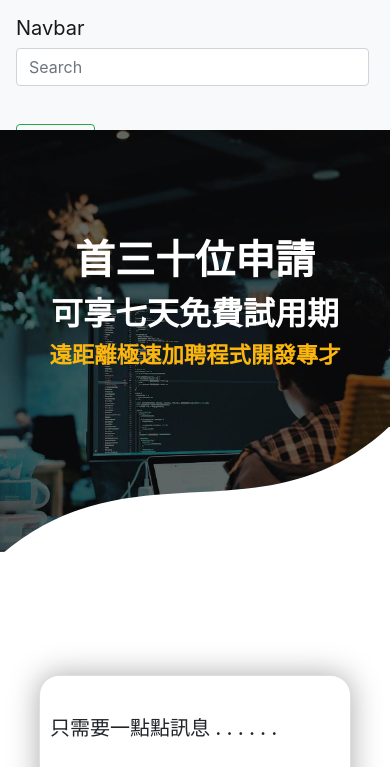
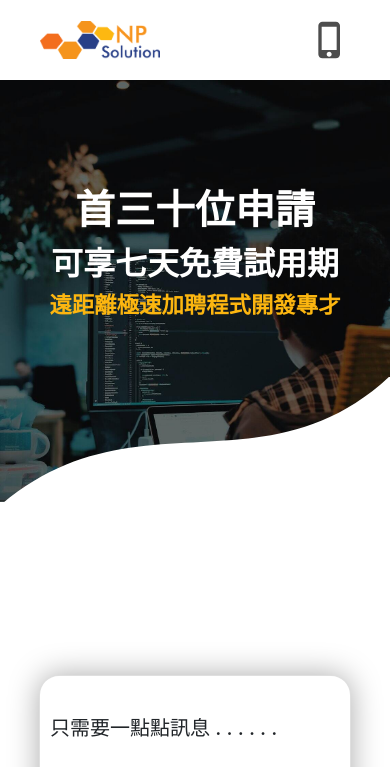
Before and after one commit to ATechSolutionLimited/npsl.com.hk, a plain HTML site: page index.html in a window 390 px wide. Shown: the top 767 px of the page. Drawn offline with Linux system fonts and the light colour scheme.

Commit message:
added navbar and footer

```diff
--- a/css/index.css
+++ b/css/index.css
@@ -14,6 +14,7 @@
   box-sizing: border-box;
 }
 
+/**
 ::-webkit-scrollbar {
   -webkit-appearance: none;
   width: 2px;
@@ -24,6 +25,7 @@
   background-color: rgba(0, 0, 0, .5);
   box-shadow: 0 0 1px rgba(255, 255, 255, .5);
 }
+*/
 
 /**
 section {
@@ -37,7 +39,38 @@ section {
 
 #navbar {
   background-color: #fff;
-  height: 130px;
+  height: 140px;
+  display: flex;
+  align-items: center;
+  position: relative;
+}
+
+#navbar .npsl-logo-img {
+  width: 180px;
+  position: absolute;
+  left: 150px;
+}
+
+.phone-bar,
+.phone-bar:hover,
+.phone-bar:focus {
+  display: flex;
+  align-items: center;
+  position: absolute;
+  width: 220px;
+  color: black;
+  text-decoration: none;
+}
+
+#navbar .phone-bar {
+  right: calc(0px + 150px);
+}
+
+.phone-number-label {
+  background-color: #f2f2f2;
+  font-size: 0.8rem;
+  padding: 8px;
+  border-radius: 10px;
 }
 
 #wall {
@@ -414,7 +447,24 @@ section {
   width: 30%;
 }
 
+footer {
+  background-color: #333333;
+  width: 100%;
+  height: 140px;
+}
+
+/** Medium devices (tablets, less than 992px) */
 @media (max-width: 991.98px) {
+  #navbar .npsl-logo-img {
+    width: 180px;
+    position: absolute;
+    left: 100px;
+  }
+
+  #navbar .phone-bar {
+    right: calc(0px + 100px);
+  }
+
   #wall {
     justify-content: center;
   }
@@ -470,12 +520,41 @@ section {
   }
 }
 
+/** Small devices (landscape phones, less than 768px) */
 @media (max-width: 767.98px) {
+  #navbar {
+    height: 80px;
+    justify-content: space-between;
+    padding-left: 40px;
+    padding-right: 40px;
+  }
+
+  #navbar .npsl-logo-img {
+    left: initial;
+    position: static;
+    width: 120px;
+  }
+
+  #navbar .phone-bar {
+    right: initial;
+    position: static;
+    width: 40px;
+  }
+
+  #navbar .phone-bar .phone-number-label {
+    display: none;
+  }
+
   #oversea-team .free-trial-submit-btn, #member .free-trial-submit-btn {
     width: 80%
   }
+
+  footer {
+    height: 80px
+  }
 }
 
+/** Extra small devices (portrait phones, less than 576px) */
 @media (max-width: 575.98px) {
   #wall .title {
     transform: translate(0px, -40px);
--- a/index.html
+++ b/index.html
@@ -34,20 +34,18 @@
   </head>
   <body>
     <section id="head">
-      <nav id="navbar" class="navbar navbar-light bg-light">
-        <a class="navbar-brand">Navbar</a>
-        <form class="form-inline">
-          <input
-            class="form-control mr-sm-2"
-            type="search"
-            placeholder="Search"
-            aria-label="Search"
-          />
-          <button class="btn btn-outline-success my-2 my-sm-0" type="submit">
-            Search
-          </button>
-        </form>
-      </nav>
+      <div id="navbar">
+        <img src="./assets/images/npsl-logo.png" alt="npsl-logo.png" class="npsl-logo-img">
+        <a class="phone-bar" href="tel:+85266666666">
+          <svg xmlns="http://www.w3.org/2000/svg" height="40" viewBox="0 0 24 24" width="40">
+            <path d="M0 0h24v24H0z" fill="none"/>
+            <path d="M15.5 1h-8C6.12 1 5 2.12 5 3.5v17C5 21.88 6.12 23 7.5 23h8c1.38 0 2.5-1.12 2.5-2.5v-17C18 2.12 16.88 1 15.5 1zm-4 21c-.83 0-1.5-.67-1.5-1.5s.67-1.5 1.5-1.5 1.5.67 1.5 1.5-.67 1.5-1.5 1.5zm4.5-4H7V4h9v14z" fill="#4d4d4d"/>
+          </svg>
+          <div class="phone-number-label">
+            即時咨詢：+852 6666 6666
+          </div>
+        </a>
+      </div>
       <div id="wall">
         <div class="title">
           <div class="part1">首三十位申請</div>
@@ -141,7 +139,7 @@
       <div class="row step-card-row">
         <div class="step-card default-shadow">
           <div class="step-bubble">1</div>
-          <div class="title">免費諮詢</div>
+          <div class="title">免費咨詢</div>
           <div class="description">讓我們了解你的聘請需要，<br/>以便我們為您尋找適合的程式開發人選。</div>
         </div>
       </div>
@@ -254,5 +252,16 @@
         領取七天免費試用
       </a>
     </section>
+    <footer>
+      <a class="phone-bar" href="tel:+85266666666">
+        <svg xmlns="http://www.w3.org/2000/svg" height="40" viewBox="0 0 24 24" width="40">
+          <path d="M0 0h24v24H0z" fill="none"/>
+          <path d="M15.5 1h-8C6.12 1 5 2.12 5 3.5v17C5 21.88 6.12 23 7.5 23h8c1.38 0 2.5-1.12 2.5-2.5v-17C18 2.12 16.88 1 15.5 1zm-4 21c-.83 0-1.5-.67-1.5-1.5s.67-1.5 1.5-1.5 1.5.67 1.5 1.5-.67 1.5-1.5 1.5zm4.5-4H7V4h9v14z" fill="#ffffff"/>
+        </svg>
+        <div class="phone-number-label">
+          即時咨詢：+852 6666 6666
+        </div>
+      </a>
+    </footer>
   </body>
 </html>
```
Also changed, not shown: assets/images/npsl-logo.png (added), assets/images/phone_iphone-24px.svg (added).
